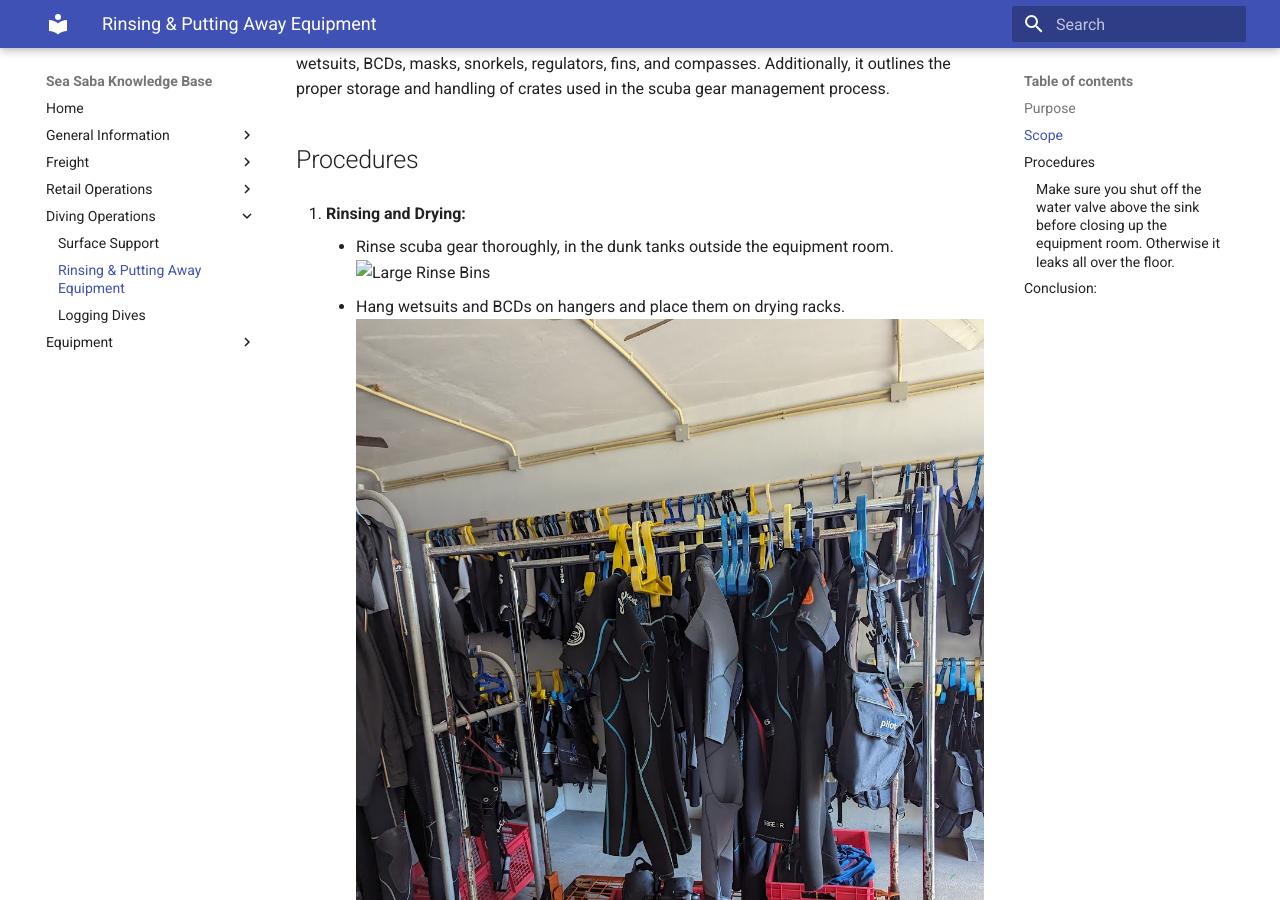
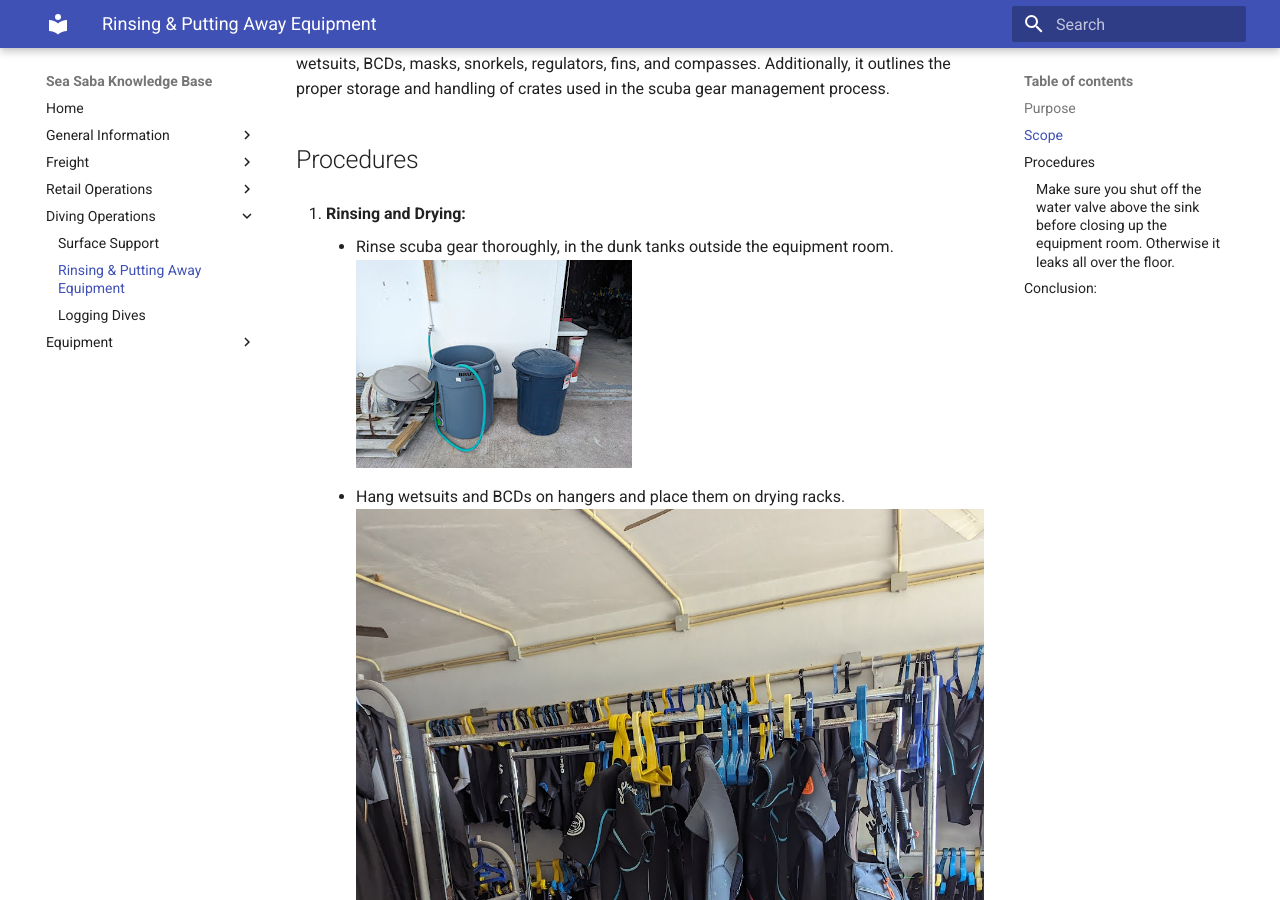
Before and after one commit to spizeck/Sea-Saba-Knowledge-Base, an MkDocs documentation site: the page built from docs/DiveOperations/RinsingGear.md, in a window 1280 px wide and 900 px high, scrolled down 399 px. Built offline with MkDocs 1.6.1 and Material for MkDocs 9.7.7, drawn with Linux system fonts in a browser that asks for light colours.

Commit message:
fixed picture

```diff
--- a/docs/DiveOperations/RinsingGear.md
+++ b/docs/DiveOperations/RinsingGear.md
@@ -6,7 +6,7 @@ This SOP encompasses the entire process of rinsing and organizing scuba gear, in
 ## Procedures
 1. **Rinsing and Drying:**
     - Rinse scuba gear thoroughly, in the dunk tanks outside the equipment room.
-![Large Rinse Bins](../Image/RinsingGear/BigRinseBins.jpg)
+![Large Rinse Bins](../Images/RinsingGear/BigRinseBins.jpg)
     - Hang wetsuits and BCDs on hangers and place them on drying racks.
 ![Drying Rack](../Images/RinsingGear/DryingRack.jpg)
     - See below for rest of equipment
```
